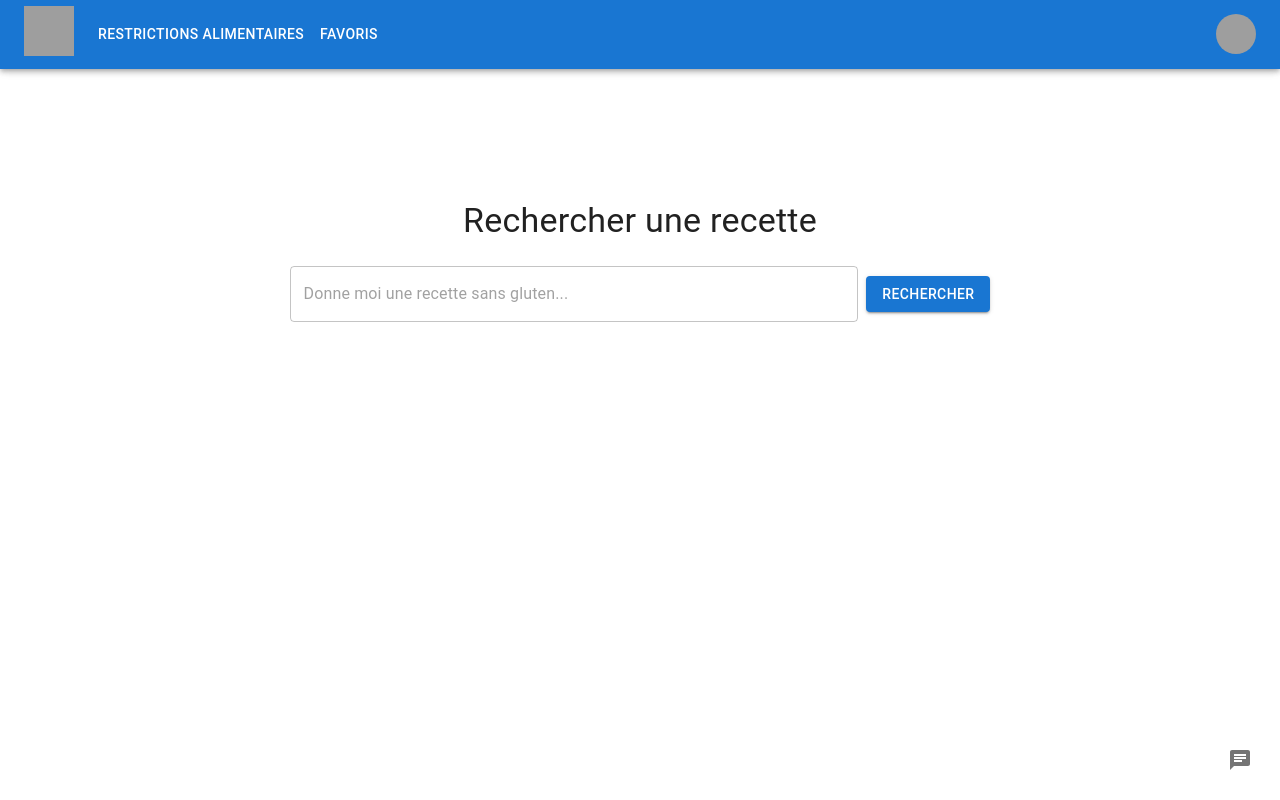
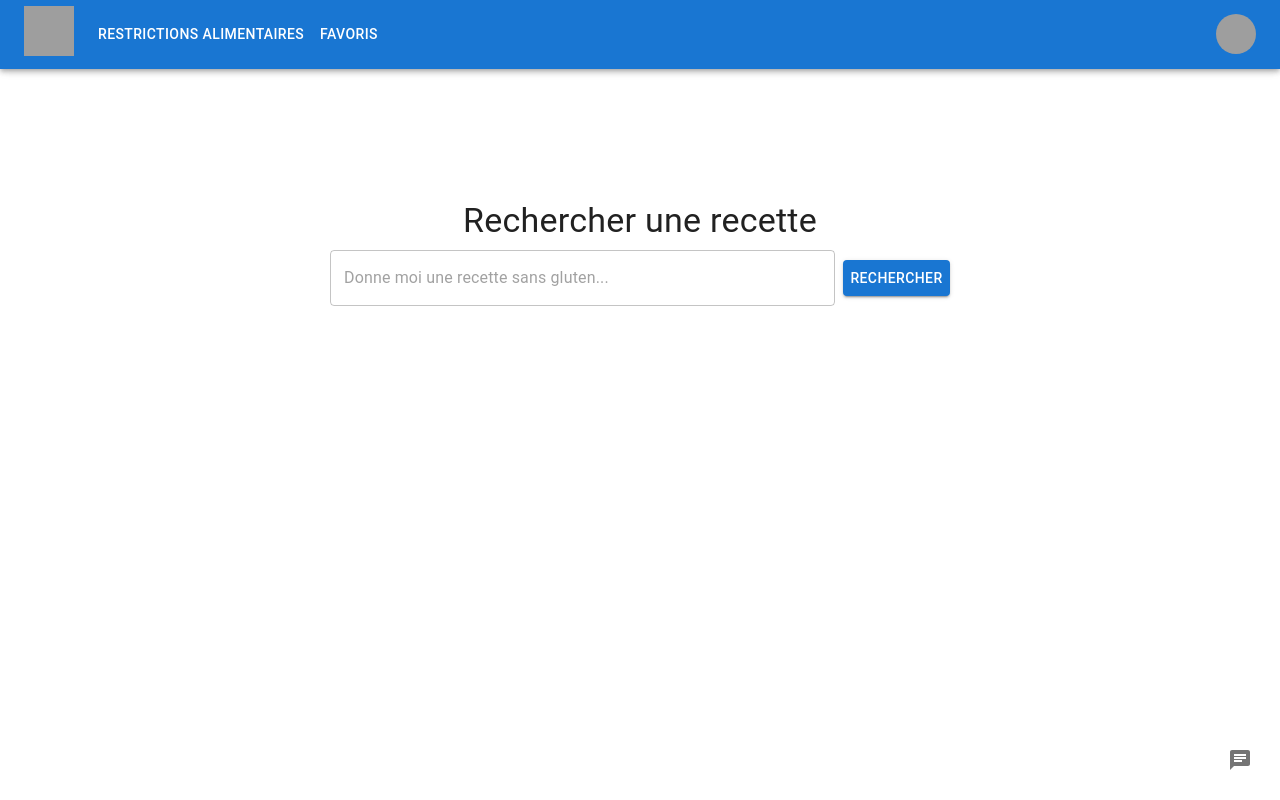
Before and after one commit to Maxime-Lao/recipeAI, a React (Create React App) app in the folder client/: page / in a window 1280 px wide. Built offline with nearby package versions, Linux system fonts and the light colour scheme; sample sign-in values are in the browser's storage; grey boxes are pictures that could not be loaded.

Commit message:
Align recipes with search bar

```diff
--- a/client/src/components/Search.jsx
+++ b/client/src/components/Search.jsx
@@ -1,5 +1,5 @@
 import React, { useState } from 'react';
-import { Typography, List, ListItem, ListItemButton, ListItemText, TextField, Button, Stack, CircularProgress } from '@mui/material';
+import { Typography, List, ListItem, ListItemButton, ListItemText, TextField, Button, Stack, CircularProgress, Grid } from '@mui/material';
 
 import { Link } from 'react-router-dom';
 
@@ -37,54 +37,45 @@ const App = () => {
 
   return (
 
-    <Stack spacing={3}>
+    <Grid container spacing={3} justifyContent="center" alignItems="center">
+    <Grid item xs={12} sm={6}>
       <Typography variant="h4" align="center">
         Rechercher une recette
       </Typography>
+      <form onSubmit={handleSearch}>
         <Stack
-        component="form"
-        spacing={1}
-        onSubmit={handleSearch}
-        noValidate
           direction={{ xs: 'column', sm: 'row' }}
           alignItems="center"
           justifyContent="center"
+          spacing={1}
           sx={{ mt: 1 }}
         >
           <TextField
             value={search}
             onChange={(e) => setSearch(e.target.value)}
             placeholder="Donne moi une recette sans gluten..."
-                sx={{ width: '45%' }} />
-            <Button
-                type="submit"
-                variant="contained"
-                sx={{ alignSelf: "center" }}>
+            sx={{ width: '100%' }}
+          />
+          <Button type="submit" variant="contained">
             Rechercher
           </Button>
         </Stack>
-
+      </form>
       {isLoading ? (
-            <CircularProgress />
-        ) :
-        <List sx={{ maxHeight: '40vh' }}>
+        <CircularProgress  style={{ marginTop: "30px" }}/>
+      ) : (
+        <List  style={{ marginTop: "30px" }} sx={{ maxHeight: '40vh', overflow: 'auto' }}>
           {recipes.map((recipe) => (
-                <ListItem
-                    key={recipe}
-                    component={Link}
-                    to={`/recette/${recipe}`}
-                >
+            <ListItem key={recipe} component={Link} to={`/recette/${recipe}`}>
               <ListItemButton>
-                    <ListItemText
-                        primary={recipe}
-                        secondary="Cliquez pour en savoir plus" />
+                <ListItemText primary={recipe} secondary="Cliquez pour en savoir plus" />
               </ListItemButton>
             </ListItem>
-
           ))}
         </List>
-        }
-    </Stack>
+      )}
+    </Grid>
+  </Grid>
   );
 };
 
```
Lines whose indentation alone changed are shown as unchanged.
